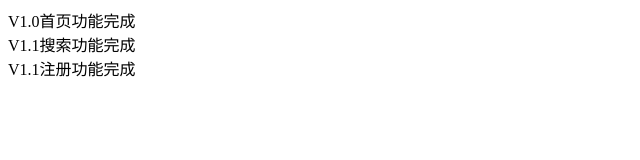
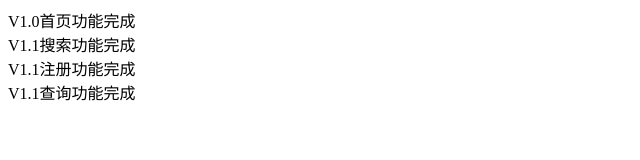
Before and after one commit to quangenice/myFirst, a plain HTML site: page index.html in a window 1280 px wide. Shown: the whole page, without its empty margins (0-640 px from the left). Drawn offline with Linux system fonts and the light colour scheme.

Commit message:
v1.1查询功能完成

```diff
--- a/index.html
+++ b/index.html
@@ -9,6 +9,7 @@
 <div>V1.0首页功能完成</div>
 <div>V1.1搜索功能完成</div>
 <div>V1.1注册功能完成</div>
+<div>V1.1查询功能完成</div>
 
 </body>
 </html>
```
